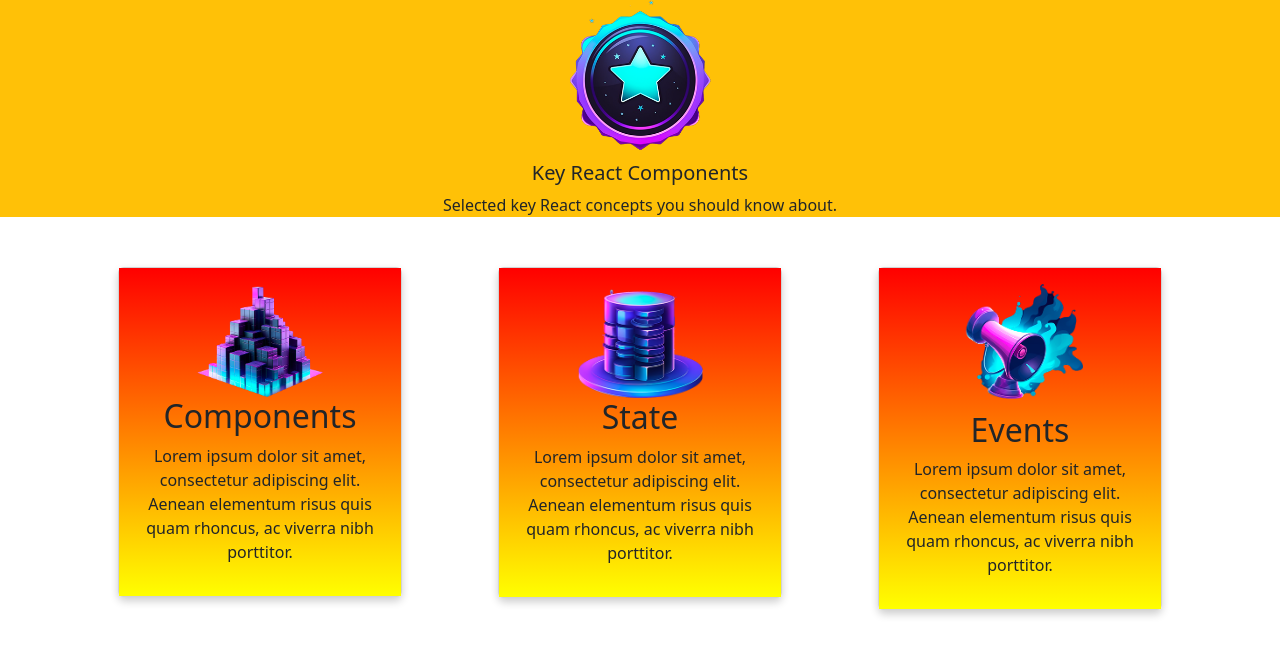
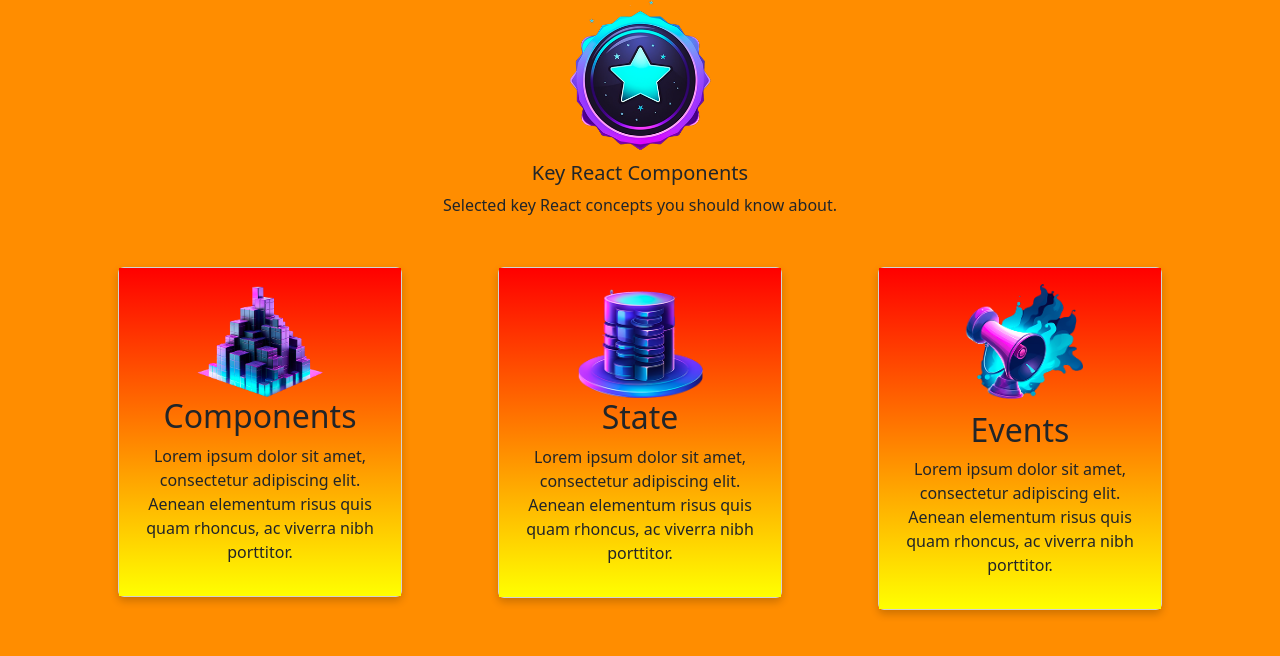
Before and after one commit to djhi12/react-comp-project, a React (Create React App) app: page / in a window 1280 px wide. Shown: the top 656 px of the page. Built offline with nearby package versions, Linux system fonts and the light colour scheme.

Commit message:
Initial commit

```diff
--- a/src/App.css
+++ b/src/App.css
@@ -1,3 +1,11 @@
 .concept {
   margin-top: 3% !important;
 }
+
+.row-border {
+  border-style: none !important ;
+}
+
+.container-border {
+  border-style: none !important ;
+}
--- a/src/App.js
+++ b/src/App.js
@@ -34,7 +34,7 @@ function App() {
   return (
     <div className="App">
       {/* Header */}
-      <header className="header bg-warning">
+      <header className="header">
         <div class="sub-header">
           <img className="img-header" src={keyConcepts} alt="Medal Badge with Star" />
           <h5>Key React Components</h5>
@@ -43,8 +43,8 @@ function App() {
       </header>
 
       {/* Card */}
-      <div className="container">
-        <div class="row">
+      <div className="container container-border">
+        <div class="row row-border">
           <div class="col-sm concept">
             <Concepts
               title={concepts[0].title}
--- a/src/index.css
+++ b/src/index.css
@@ -5,6 +5,7 @@ body {
     sans-serif;
   -webkit-font-smoothing: antialiased;
   -moz-osx-font-smoothing: grayscale;
+  background: #ff8d00 !important;
 }
 
 code {
```
